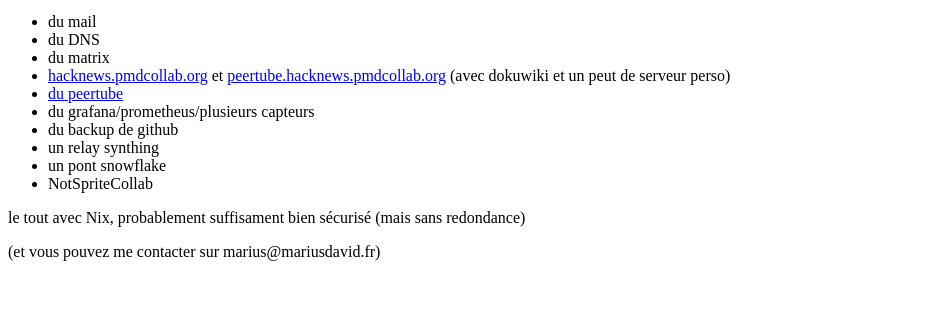
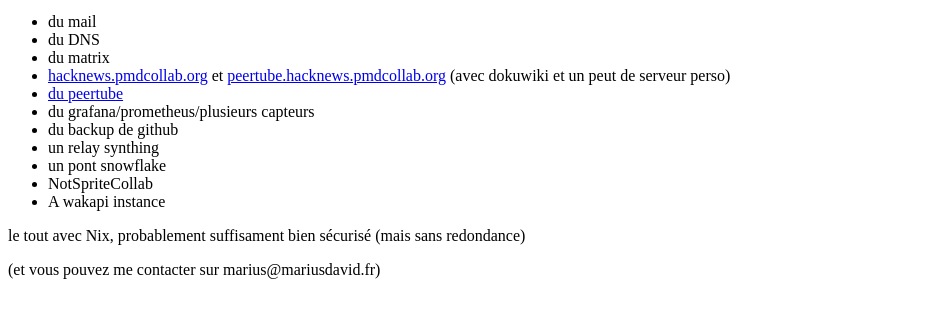
Before and after one commit to marius851000/raspiconfig, a plain HTML site: page mariussite/index.html in a window 1280 px wide. Shown: the part 87-404 px from the top of the page, without its empty margins (0-945 px from the left). Drawn offline with Linux system fonts and the light colour scheme.

Commit message:
throw wakapi at it

```diff
--- a/mariussite/index.html
+++ b/mariussite/index.html
@@ -16,6 +16,7 @@
                 <li>un relay synthing</li>
                 <li>un pont snowflake</li>
                 <li>NotSpriteCollab</li>
+                <li>A wakapi instance</li>
             </ul>
             le tout avec Nix, probablement suffisament bien sécurisé (mais sans redondance)
         </p>
```
Also changed, not shown: 5 other files.
